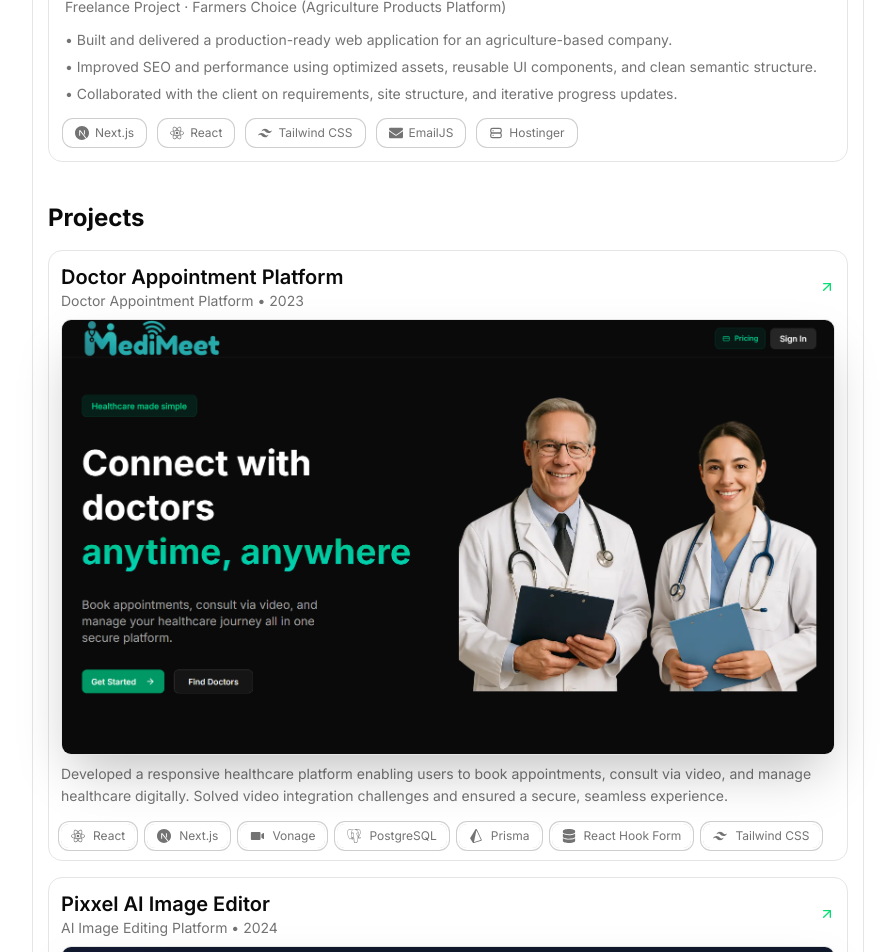
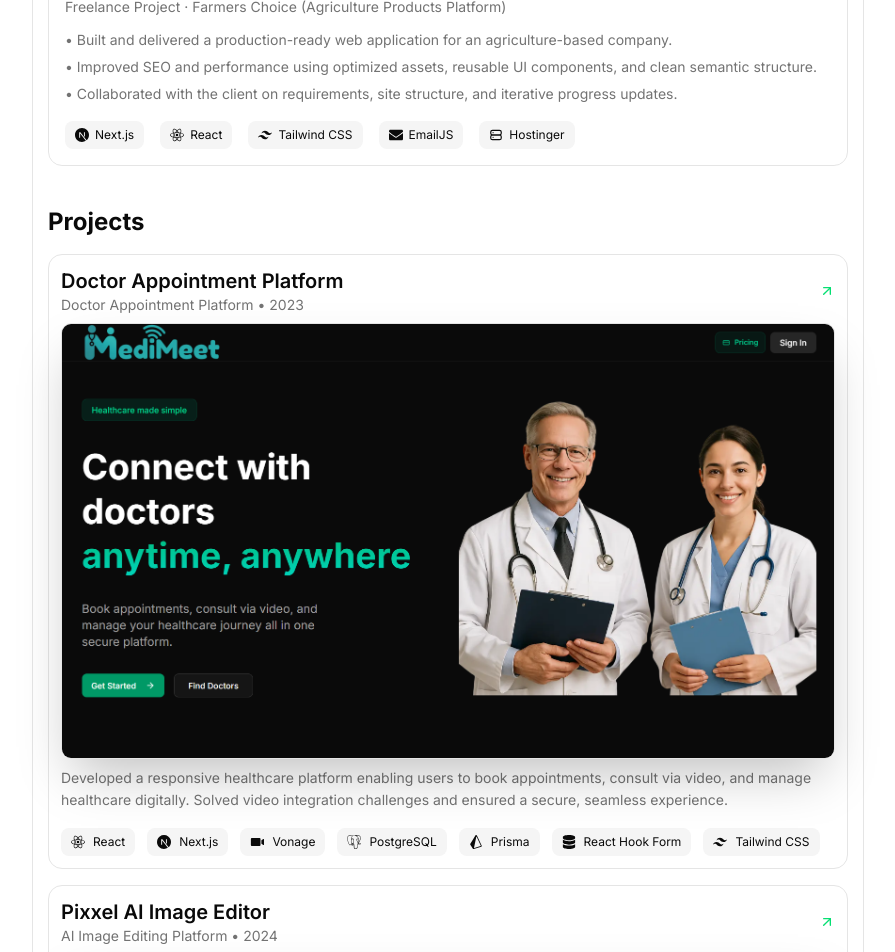
Before and after one commit to kedarrm/My_Portfolio, a Next.js app: page / in a window 1280 px wide. Shown: the part 940-1892 px from the top of the page, without its empty margins (192-1087 px from the left). Built offline with nearby package versions, Linux system fonts and the light colour scheme.

Commit message:
minor style updates for section

```diff
--- a/components/sections/Experience.jsx
+++ b/components/sections/Experience.jsx
@@ -153,16 +153,7 @@
                                 key={name}
                                 whileHover={{ y: -2 }}
                                 transition={{ type: "spring", stiffness: 300 }}
-                                className="
-                  inline-flex items-center gap-1.5
-                  rounded-md
-                  px-2.5 py-1
-                  text-xs text-muted-foreground
-                  bg-background hover:text-foreground
-                  hover:bg-muted
-                  transition
-                  ring-1 ring-offset-2 ring-foreground/20 ring-offset-background
-                "
+                                className="inline-flex items-center gap-1.5 rounded-md px-2.5 py-1.5 text-xs text-foreground bg-muted"
                             >
                                 <Icon className="h-3.5 w-3.5" />
                                 {name}
--- a/components/sections/Projects.jsx
+++ b/components/sections/Projects.jsx
@@ -195,10 +195,8 @@
                     variants={techItem}
                     whileHover={{ y: -2 }}
                     className="inline-flex items-center gap-2 rounded-md mt-2
-                               px-2.5 py-1 text-xs
-                               text-muted-foreground transition
-                               ring-1 ring-offset-2 ring-foreground/20 ring-offset-background
-                               hover:bg-muted hover:text-foreground "
+                               px-2.5 py-1.5 text-xs
+                               bg-muted text-foreground"
                   >
                     {Icon && <Icon className="h-3.5 w-3.5" />}
                     {tech}
--- a/components/sections/skills.jsx
+++ b/components/sections/skills.jsx
@@ -111,7 +111,7 @@
                     key={skill.name}
                     variants={item}
                     whileHover={{ y: -2 }}
-                    className="group flex items-center sm:mt-0 mt-1 sm:gap-1.5 gap-1 rounded-sm sm:rounded-md px-2 sm:px-3 py-1 sm:py-2 text-xs sm:text-sm text-muted-foreground bg-accent/50 hover:bg-accent hover:text-foreground transition ring-1 ring-offset-2 ring-foreground/20 ring-offset-background"
+                    className="group flex items-center sm:mt-0 mt-1 sm:gap-1.5 gap-1 rounded-sm sm:rounded-md px-2 sm:px-3 py-1 sm:py-2 text-xs sm:text-sm bg-muted text-foreground transition"
                   >
                     <motion.span
                       whileHover={{ scale: 1.15 }}
```
